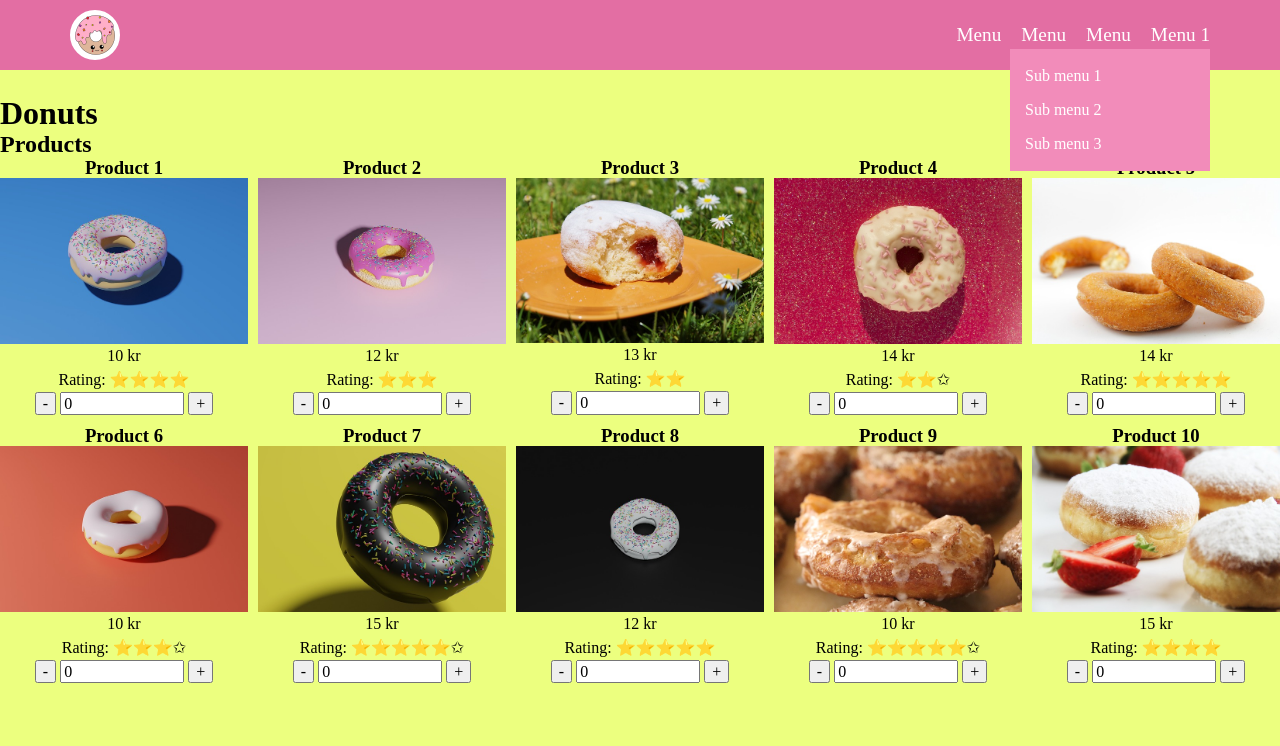
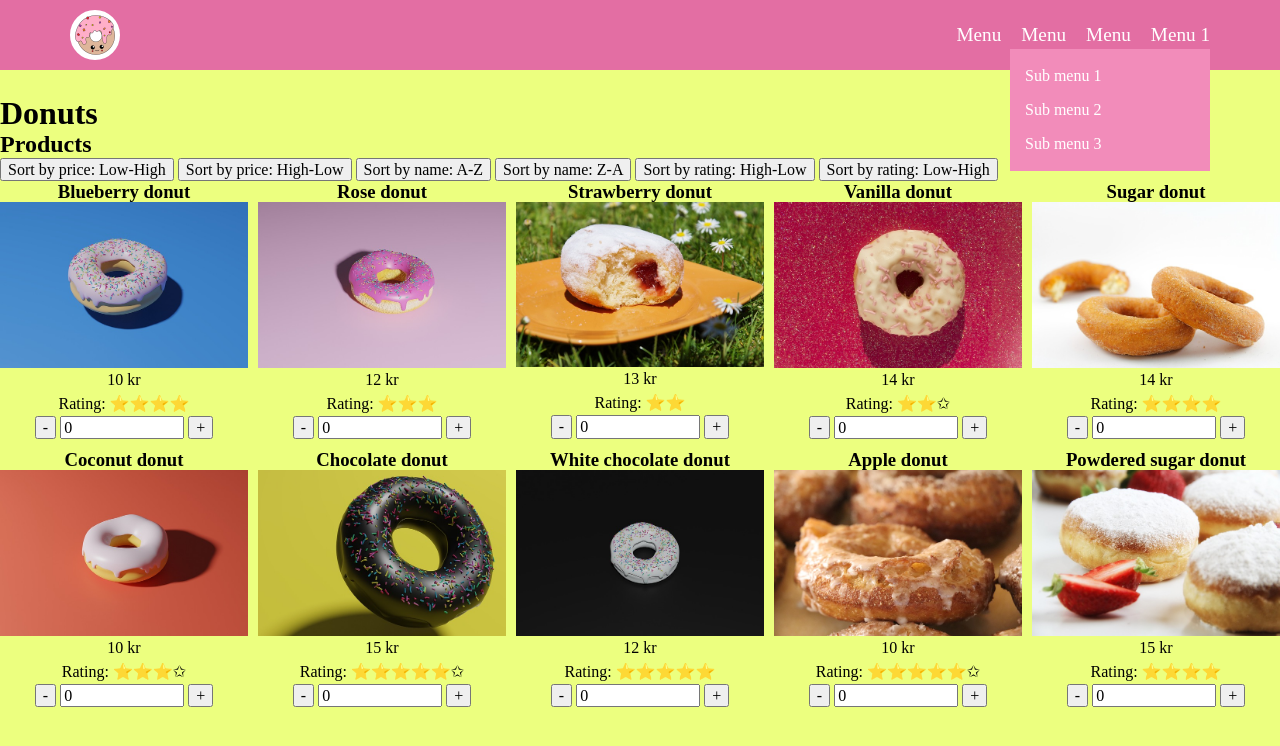
Before and after one commit to Yuliia-fed23/Webbshop, a website built with Vite: page index.html in a window 1280 px wide. Built offline with nearby package versions, Linux system fonts and the light colour scheme.

Commit message:
added sorting by name, price, rating

```diff
--- a/index.html
+++ b/index.html
@@ -41,6 +41,12 @@
           <h1>Donuts</h1>
         <section class="main_content_1">
           <h2>Products</h2>
+          <button id="sortByPriceDec">Sort by price: Low-High</button>
+          <button id="sortByPriceInc">Sort by price: High-Low</button>
+          <button id="sortByNameInc">Sort by name: A-Z</button>
+          <button id="sortByNameDec">Sort by name: Z-A</button>
+          <button id="sortByRatingDec">Sort by rating: High-Low</button>
+          <button id="sortByRatingInc">Sort by rating: Low-High</button>
           <div id="products-list"></div>
 
         </section>
--- a/main.js
+++ b/main.js
@@ -52,7 +52,7 @@ if(menuLinks.length > 0){
 //----------------------------------------------------------------
 const products = [{
   id: 0,
-  name: 'Product 1',
+  name: 'Blueberry donut',
   price: 10,
   amount: 0,
   rating: 4,
@@ -67,7 +67,7 @@ const products = [{
 
 {
   id: 1,
-  name: 'Product 2',
+  name: 'Rose donut',
   price: 12,
   amount: 0,
   rating: 3,
@@ -82,7 +82,7 @@ const products = [{
 
 {
   id: 2,
-  name: 'Product 3',
+  name: 'Strawberry donut',
   price: 13,
   amount: 0,
   rating: 2,
@@ -97,7 +97,7 @@ const products = [{
 
 {
   id: 3,
-  name: 'Product 4',
+  name: 'Vanilla donut',
   price: 14,
   amount: 0,
   rating: 1.5,
@@ -112,10 +112,10 @@ const products = [{
 
 {
   id: 4,
-  name: 'Product 5',
+  name: 'Sugar donut',
   price: 14,
   amount: 0,
-  rating: 5,
+  rating: 4,
   category: 'sweet',
   img: {
     url: '/assets/sugar donut.jpg',
@@ -127,7 +127,7 @@ const products = [{
 
 {
   id: 5,
-  name: 'Product 6',
+  name: 'Coconut donut',
   price: 10,
   amount: 0,
   rating: 2.5,
@@ -142,7 +142,7 @@ const products = [{
 
 {
   id: 6,
-  name: 'Product 7',
+  name: 'Chocolate donut',
   price: 15,
   amount: 0,
   rating: 4.5,
@@ -157,7 +157,7 @@ const products = [{
 
 {
   id: 7,
-  name: 'Product 8',
+  name: 'White chocolate donut',
   price: 12,
   amount: 0,
   rating: 5,
@@ -172,7 +172,7 @@ const products = [{
 
 {
   id: 8,
-  name: 'Product 9',
+  name: 'Apple donut',
   price: 10,
   amount: 0,
   rating: 4.5,
@@ -187,7 +187,7 @@ const products = [{
 
 {
   id: 9,
-  name: 'Product 10',
+  name: 'Powdered sugar donut',
   price: 15,
   amount: 0,
   rating: 4,
@@ -218,27 +218,82 @@ function getRatingHtml(rating){
 }
 
 
-const productsLisDiv =document.querySelector('#products-list');
-console.log(productsLisDiv);
+
 
 //---------------------------Print Products in Html
+function displayProducts (products){
+  const productsList =document.querySelector('#products-list');
+  productsList.innerHTML = '';
 
-products.forEach(product => {
-  productsLisDiv.innerHTML +=
-  `<article class= "product">
-  <h3>${product.name}</h3>
-  <img src='${product.img.url}' alt='${product.img.alt}'/>
+  products.forEach(product => {
+  const productArticle = document.createElement('article');
+  productArticle.classList.add('product');
+  productArticle.innerHTML =
+   `<h3>${product.name}</h3>
+   <img src='${product.img.url}' alt='${product.img.alt}'/>
   <p>${product.price} kr</p>
   <p>Rating: ${getRatingHtml(product.rating)}</p>
   <div>
-  <button class='decrease'>-</button>
+  <button class='decrease' id='decrease-${product.id}'>-</button>
   <input type='number' min="0" value='${product.amount}' id='input-${product.id}'>
   <button class='increase' id='increase-${product.id}'>+</button>
-  </div>
+  </div>`;
+  productsList.appendChild(productArticle);
+  });
+
+}
+displayProducts(products);
 
 
-  </article>`;
-});
+
+//Button Sort by price
+function sortByPriceInc(){
+  const sortedProducts = [...products].sort((a, b) => a.price-b.price);
+  displayProducts(sortedProducts);
+}
+
+function sortByPriceDec(){
+  const sortedProducts = [...products].sort((a, b) => b.price-a.price);
+  displayProducts(sortedProducts);
+}
+
+
+//Button Sort by name
+
+function sortByNameInc(){
+  const sortedProducts = [...products].sort((a, b) => a.name.localeCompare(b.name));
+  displayProducts(sortedProducts);
+}
+
+function sortByNameDec(){
+  const sortedProducts = [...products].sort((a, b) => b.name.localeCompare(a.name));
+  displayProducts(sortedProducts);
+}
+
+//Button Sort by rating
+
+function sortByRatingInc(){
+  const sortedProducts = [...products].sort((a, b) => a.rating-b.rating);
+  displayProducts(sortedProducts);
+}
+
+function sortByRatingDec(){
+  const sortedProducts = [...products].sort((a, b) => b.rating-a.rating);
+  displayProducts(sortedProducts);
+}
+
+
+document.getElementById('sortByPriceInc').addEventListener('click', sortByPriceInc);
+document.getElementById('sortByPriceDec').addEventListener('click', sortByPriceDec);
+document.getElementById('sortByNameInc').addEventListener('click', sortByNameInc);
+document.getElementById('sortByNameDec').addEventListener('click', sortByNameDec);
+document.getElementById('sortByRatingInc').addEventListener('click', sortByRatingInc);
+document.getElementById('sortByRatingDec').addEventListener('click', sortByRatingDec);
+
+
+
+
+
 
 //Increase button
 const increaseButtons = document.querySelectorAll('button.increase');
@@ -276,6 +331,7 @@ function increaseProductCount(e) {
 
 //Decrease button
 
+
 const decreaseButtons = document.querySelectorAll('button.decrease');
 decreaseButtons.forEach(button =>{
   button.addEventListener('click', decreaseProductCount);
@@ -286,7 +342,9 @@ function decreaseProductCount(e) {
   const decreaseFoundProductIndex = products.findIndex(product => product.id === decreaseProductId);
   console.log('found product', decreaseFoundProductIndex);
 
-  products[decreaseFoundProductIndex].amount = -1;
+
+  products[decreaseFoundProductIndex].amount -= 1;
+
 
   document.querySelector(`#input-${decreaseProductId}`).value = products[decreaseFoundProductIndex].amount;
 
```
